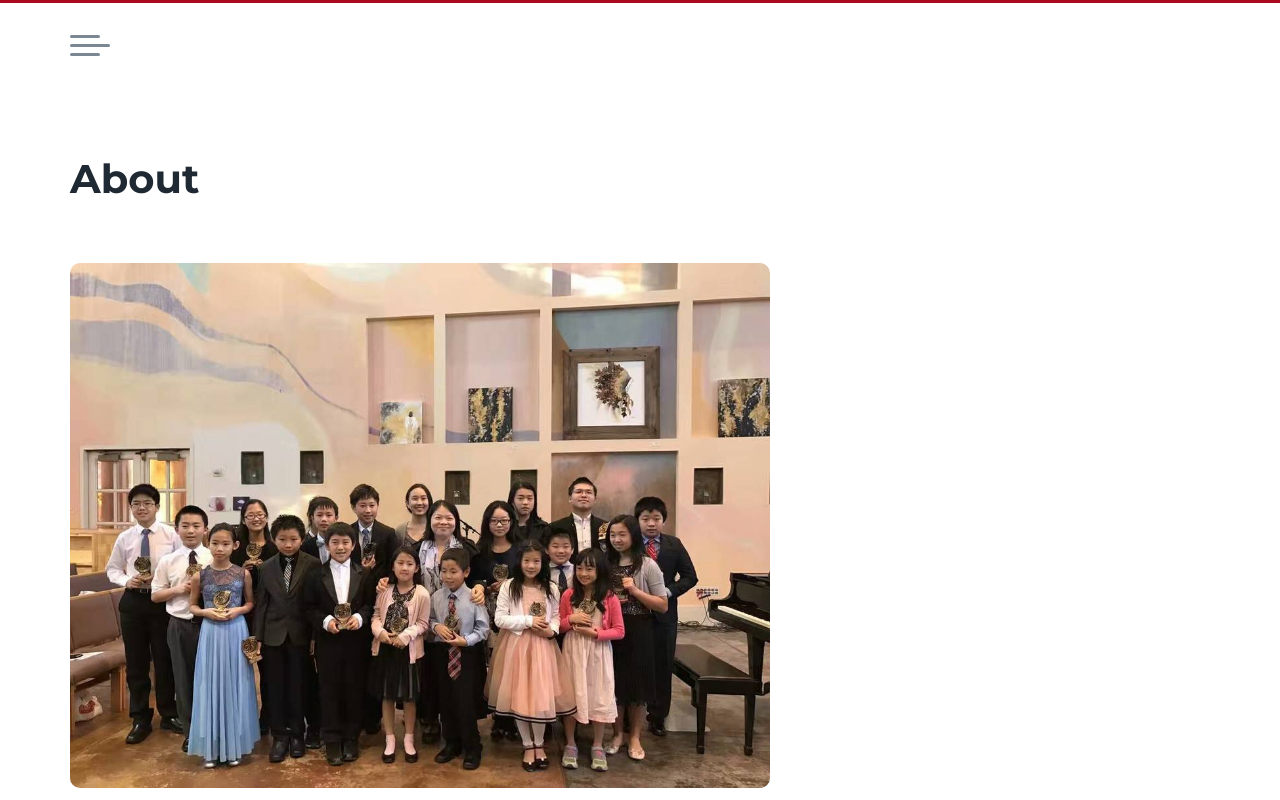
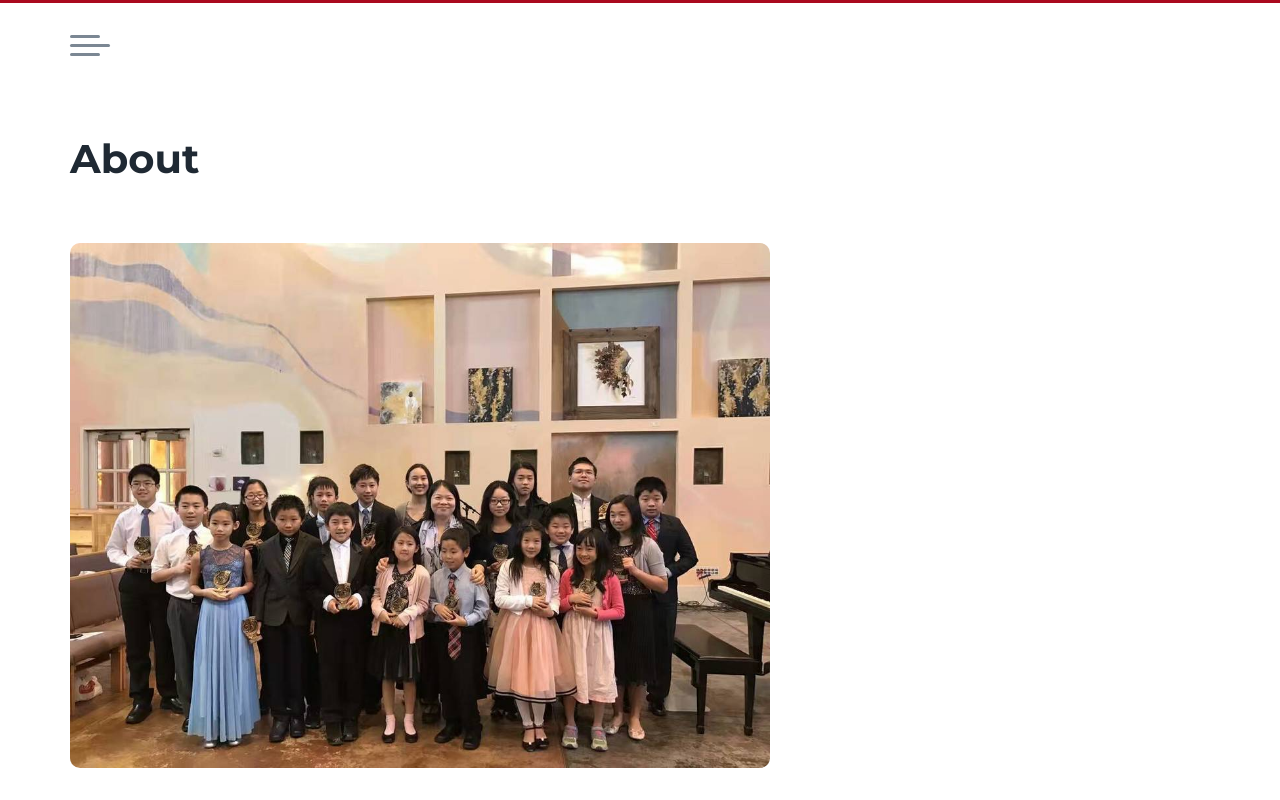
Before and after one commit to shimamooo/ms-tao-piano-studio, a Next.js app: page /about in a window 1280 px wide. Shown: the top 800 px of the page. Built offline with nearby package versions, Linux system fonts and the light colour scheme.

Commit message:
polyfill

```diff
--- a/components/card.module.css
+++ b/components/card.module.css
@@ -19,11 +19,11 @@
 .link {
   display: flex;
   align-items: baseline;
-  gap: 10px;
 }
 
 .arrow {
   height: 15px;
+  margin-left: 10px;
 }
 
 @media only screen and (min-width: 500px) {
--- a/components/hamburger-menu.module.css
+++ b/components/hamburger-menu.module.css
@@ -2,6 +2,7 @@
   width: 40px;
   height: 20px;
   position: relative;
+  z-index: 5;
 }
 
 .navbar input {
--- a/styles/About.module.css
+++ b/styles/About.module.css
@@ -1,5 +1,5 @@
 .content {
-  margin-top: 100px;
+  margin-top: 80px;
 }
 
 .content p {
```
